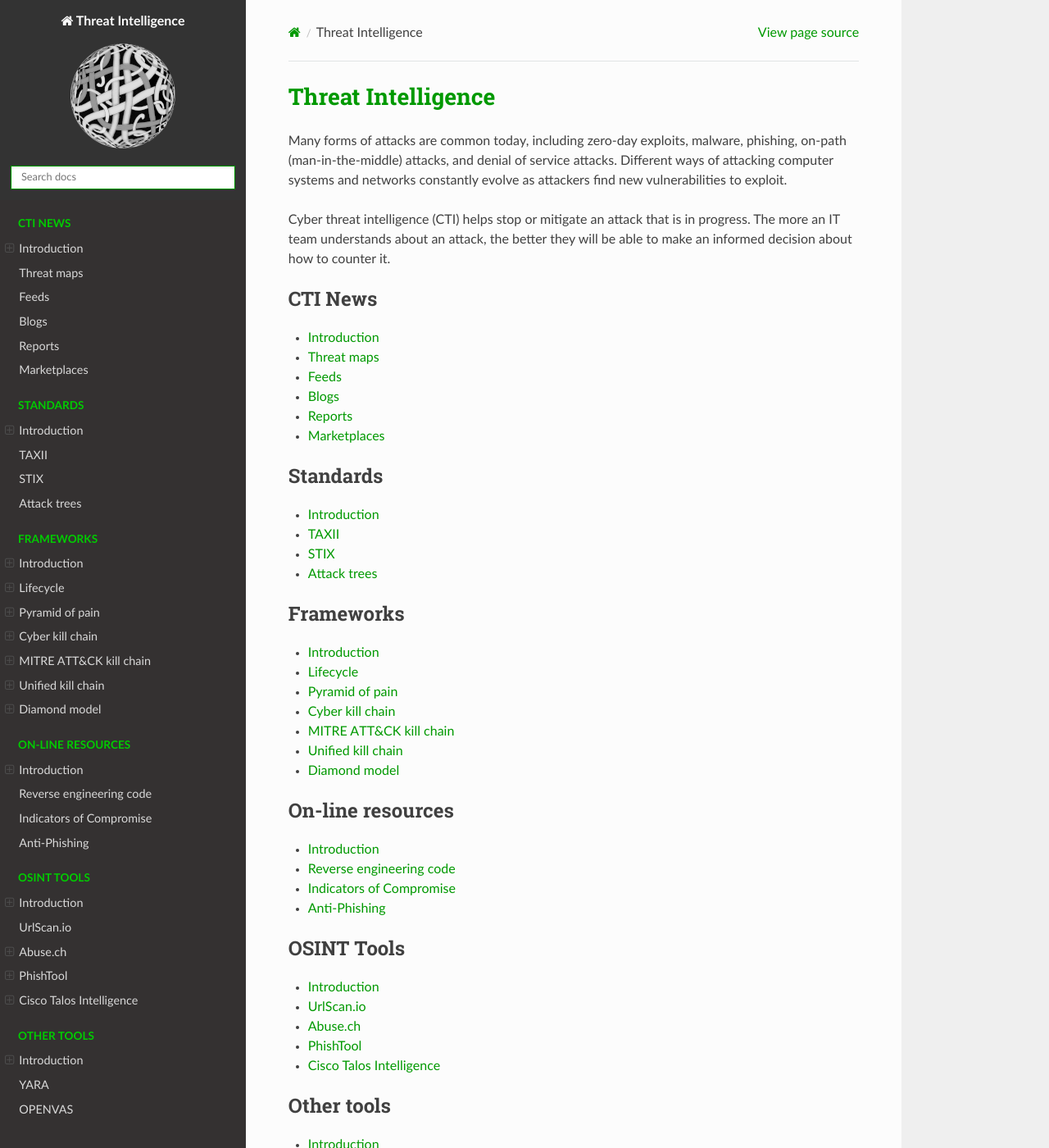
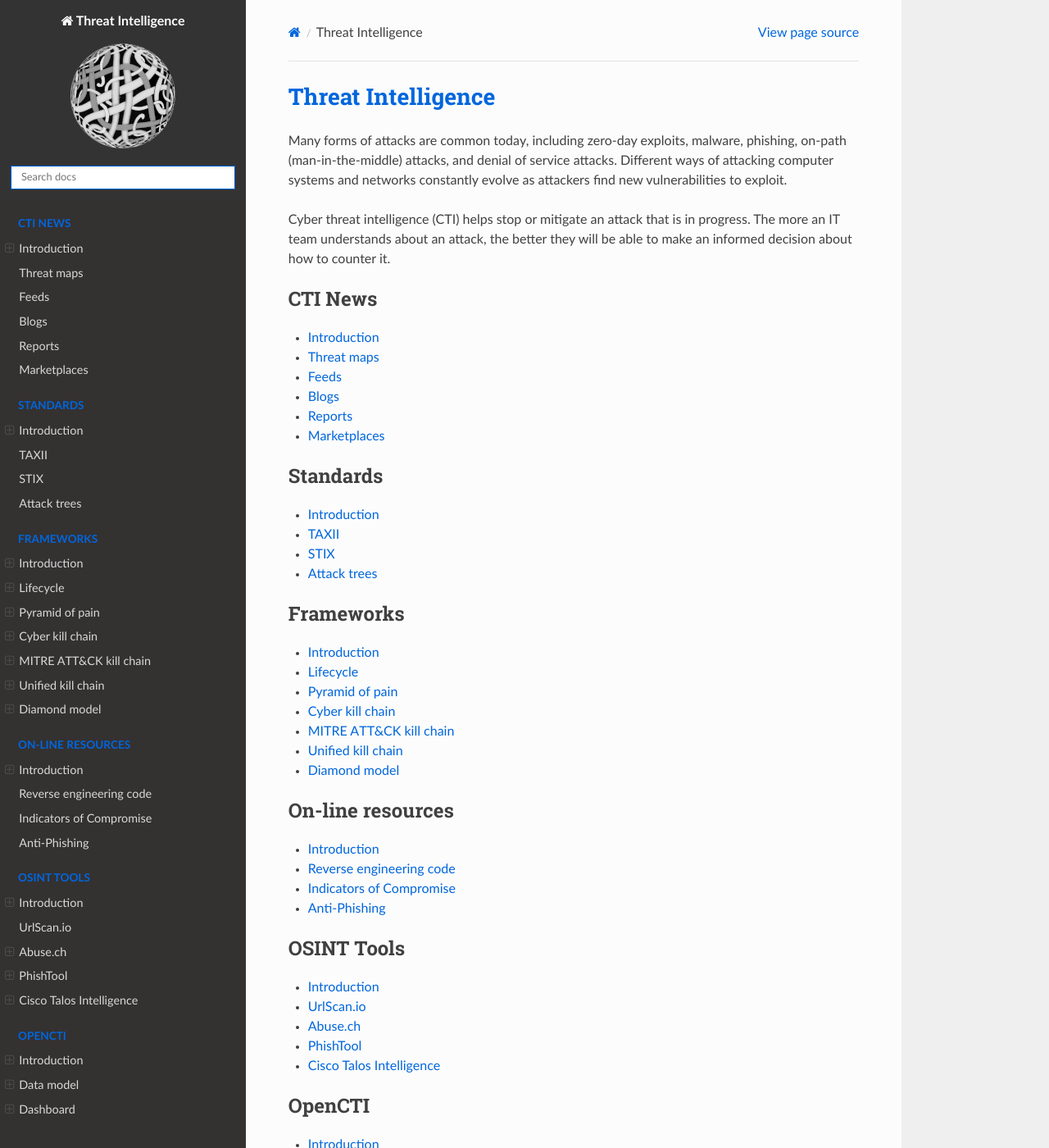
Before and after one commit to tymyrddin/blue-intel, a Sphinx documentation site: the page built from source/index.rst, in a window 1280 px wide and 1400 px high. Shown: the whole window at 82% size. Built offline with Sphinx 7.4.7 and the Read the Docs theme 2.0.0, drawn with Linux system fonts in a browser that asks for light colours; some of the changed text lies outside the part shown.

Commit message:
Refactoring

```diff
--- a/source/_static/css/custom.css
+++ b/source/_static/css/custom.css
@@ -1,21 +1,21 @@
 h1 {
-  color: #009900;
+  color: #0066DD;
 }
 
 a {
-  color: #009900;
+  color: #0066DD;
 }
 
 a:hover {
-  color: #00FF00;
+  color: #0066FF;
 }
 
 .wy-nav .wy-menu-vertical header {
-  color: #00CC00;
+  color: #0066DD;
 }
 
 .wy-menu-vertical header, .wy-menu-vertical p.caption {
-  color: #00CC00;
+  color: #0066DD;
 }
 
 .wy-side-nav-search {
@@ -25,9 +25,9 @@ a:hover {
 
 .wy-side-nav-search input[type="text"] {
   width: 100%;
-  border-radius: 0;
+  border-radius: 0px;
   padding: 6px 12px;
-  border-color: #009900;
+  border-color: #0066DD;
 }
 
 .highlight {
@@ -36,9 +36,9 @@ a:hover {
 }
 
 .wy-nav-top {
-  background: #009900;
+  background: #0066DD;
 }
 
 .rst-content code.literal, .rst-content tt.literal {
-  color: #009900;
+  color: #0066DD;
 }
--- a/source/conf.py
+++ b/source/conf.py
@@ -77,7 +77,7 @@ html_show_copyright = False
 
 # Intersphinx
 intersphinx_mapping = {
-    "green": ("https://tymyrddin.github.io/green/", None),
+    "blue": ("https://tymyrddin.github.io/blue/", None),
     "blue-threats": ("https://tymyrddin.github.io/blue-threats/", None),
     "blue-ir": ("https://tymyrddin.github.io/blue-ir/", None),
 }
--- a/source/index.rst
+++ b/source/index.rst
@@ -67,16 +67,6 @@ IT team understands about an attack, the better they will be able to make an inf
 .. toctree::
    :maxdepth: 1
    :includehidden:
-   :caption: Other tools
-
-   docs/tools/README.md
-   YARA <https://tymyrddin.github.io/blue-threats/docs/yara/README.html>
-   OPENVAS <https://tymyrddin.github.io/blue-threats/docs/openvas/README.html>
-   MISP <https://tymyrddin.github.io/blue-threats/docs/misp/README.html>
-
-.. toctree::
-   :maxdepth: 1
-   :includehidden:
    :caption: OpenCTI
 
    docs/opencti/README.md
```
Also changed, not shown: other parts of source/index.rst (+1 -1 lines), source/docs/tools/README.md (deleted, +0 -17 lines).
